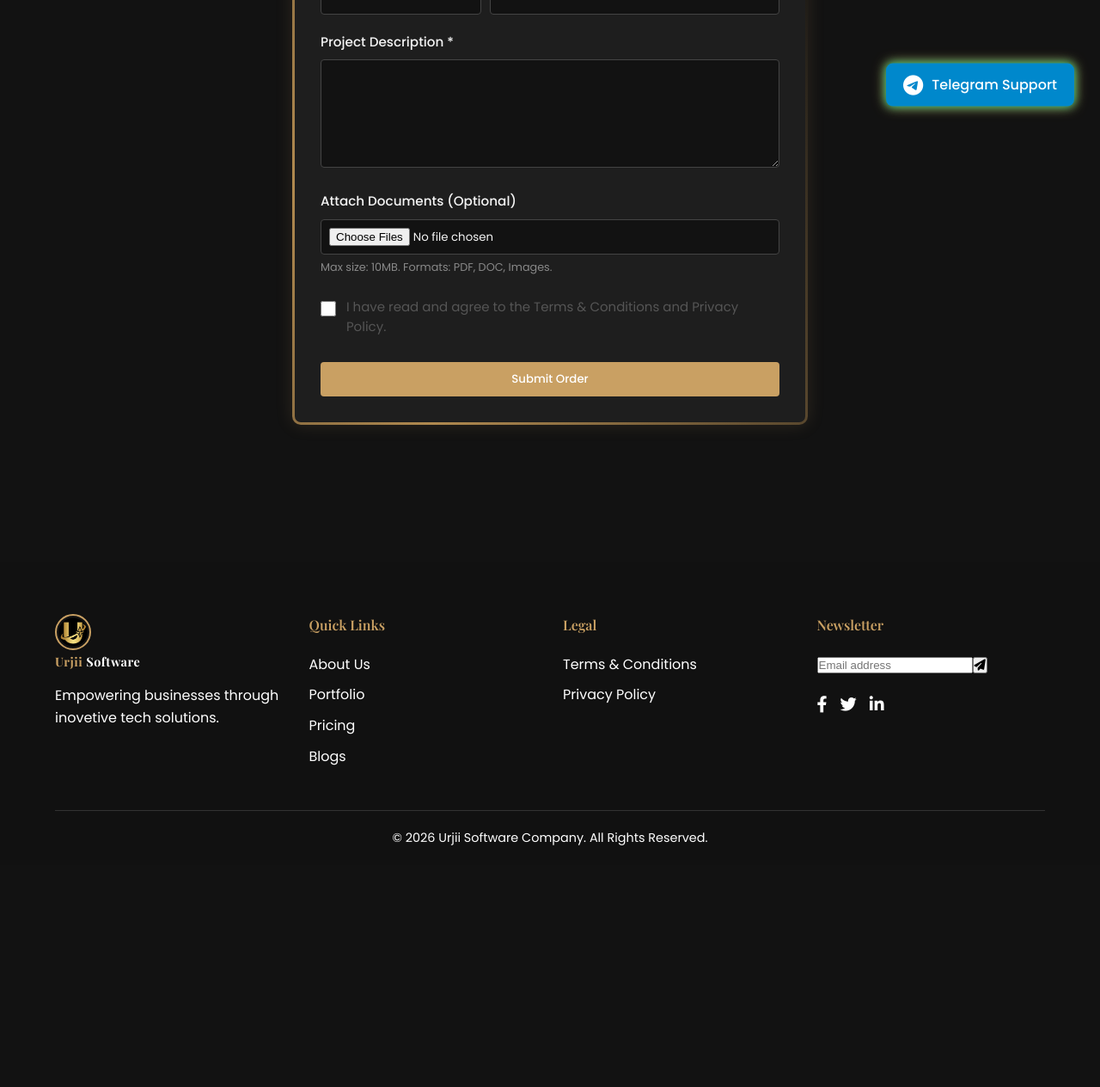
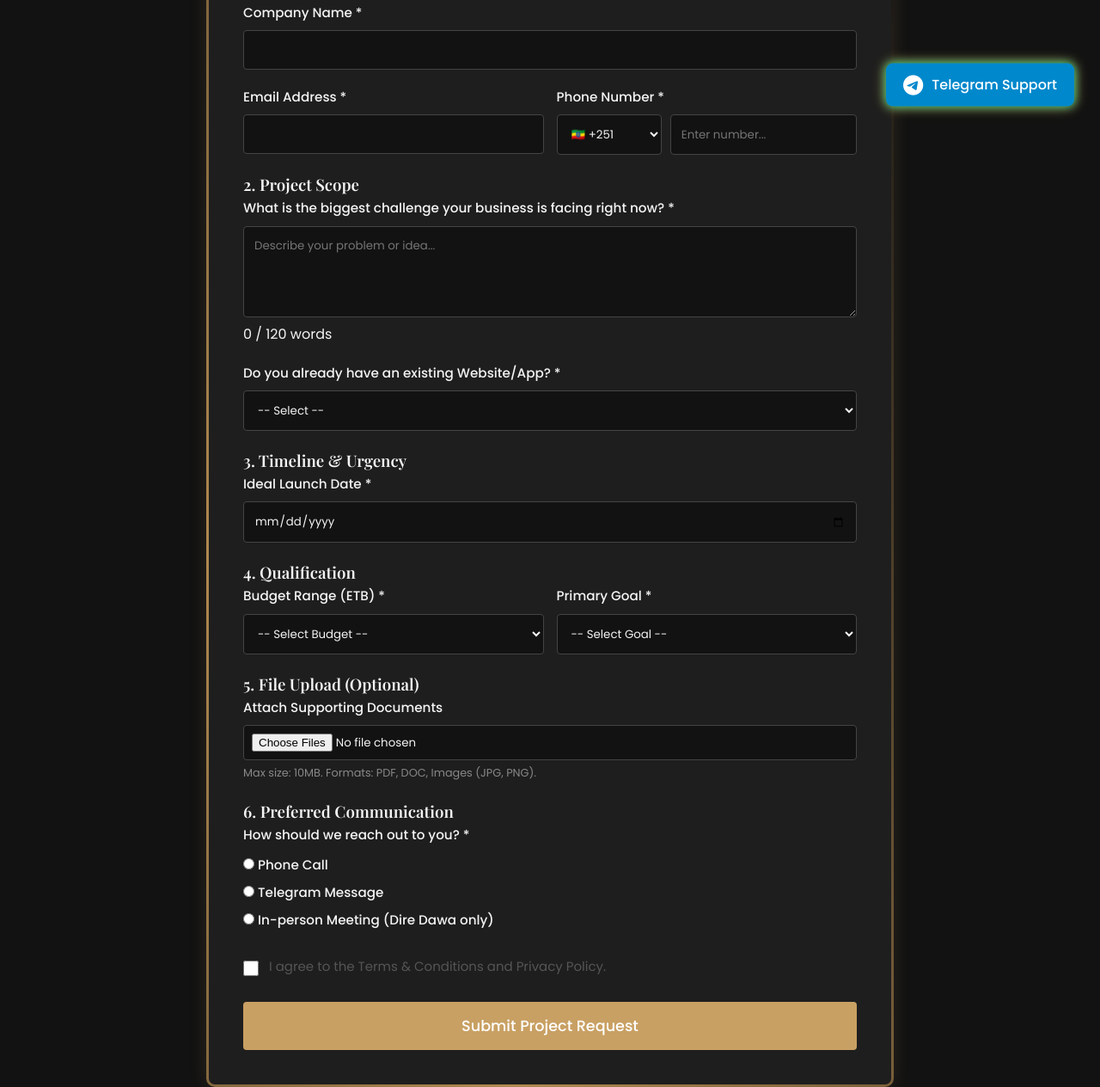
Before and after one commit to URJI4455/Urjii-Software-Company, a website: page order.html in a window 1280 px wide. Shown: the part 643-1907 px from the top of the page at 86% size. Before the commit the page ends 1649 px from the top, so only its background shows below. Drawn offline with nearby package versions, Linux system fonts and the light colour scheme; sample sign-in values are in the browser's storage.

Commit message:
Urjii Ab Frontend

```diff
--- a/order.html
+++ b/order.html
@@ -5,25 +5,22 @@
     <meta name="viewport" content="width=device-width, initial-scale=1.0">
     <title>Order Service | Urjii Software</title>
 
-
     <!-- PWA Manifest & Theme Color -->
     <link rel="manifest" href="manifest.json">
     <meta name="theme-color" content="#121212">
     <link rel="apple-touch-icon" href="logo.png">
 
     <!-- SEO Meta Tags -->
-<meta name="description" content="Urjii Software Company provides top-tier Web Development, App Development, and Enterprise Systems in Ethiopia. Transform your business today.">
-<meta name="keywords" content="Urjii Software, Software Company Ethiopia, Web Development Addis Ababa, App Development, Custom Software">
+    <meta name="description" content="Start your project with Urjii Software Company. Fill out our project inquiry form to get started with web, app, or system development.">
+    <meta name="keywords" content="Urjii Software, Hire Developer Ethiopia, Project Inquiry, Web Development Quote">
     <meta name="author" content="Urjii Software Company">
 
-<!-- Open Graph / Facebook / WhatsApp (Shows preview image when link is shared) -->
+    <!-- Open Graph -->
     <meta property="og:type" content="website">
-<meta property="og:url" content="https://urjiisoftware.pro.et/">
-<meta property="og:title" content="Urjii Software Company | Innovative Tech Solutions">
-<meta property="og:description" content="Top-tier Web, App, and System Development in Ethiopia.">
+    <meta property="og:url" content="https://urjiisoftware.pro.et/order">
+    <meta property="og:title" content="Order a Service | Urjii Software Company">
+    <meta property="og:description" content="Start your digital transformation journey with Urjii Software Company.">
     <meta property="og:image" content="/logo.png">
-
-
 
     <link rel="stylesheet" href="https://cdnjs.cloudflare.com/ajax/libs/font-awesome/6.4.0/css/all.min.css">
     <link href="https://fonts.googleapis.com/css2?family=Playfair+Display:wght@400;500;600;700&family=Poppins:wght@300;400;500;600&display=swap" rel="stylesheet">
@@ -32,25 +29,52 @@
 <body>
     <header>
         <div class="container nav-container">
-            <a href="index.html" class="logo-container">
+            <a href="/" class="logo-container">
                 <img src="logo.png" alt="Urjii Logo" class="logo-img" onerror="this.src='https://via.placeholder.com/150/C9A063/000000?text=U'">
                 <div class="logo-text"><span class="text-gold">Urjii</span><span class="text-black">Software</span></div>
             </a>
-            <ul class="nav-links"><li><a href="/index">Home</a></li><li><a href="/about">About</a></li><li><a href="/services">Services</a></li><li><a href="/contact">Contact</a></li><li><a href="/order" class="btn">Order Now</a></li><li id="authHeaderActions"></li></ul>
+            <ul class="nav-links">
+                <li><a href="/">Home</a></li>
+                <li><a href="/about">About</a></li>
+                <li><a href="/services">Services</a></li>
+                <li><a href="/contact">Contact</a></li>
+                <li><a href="/order" class="btn">Order Now</a></li>
+                <li id="authHeaderActions"></li>
+            </ul>
             <div class="nav-actions"><button class="theme-toggle"><i class="fa-solid fa-moon"></i></button><i class="fa-solid fa-bars hamburger"></i></div>
         </div>
     </header>
 
     <main style="padding-top: 100px; padding-bottom: 80px;">
         <section class="container hidden">
-            <h1 class="section-title">Order A Service</h1>
-            <p style="text-align: center; margin-bottom: 40px;">Fill out the form below to initiate your project with us.</p>
+            <h1 class="section-title">Project Inquiry</h1>
+            <p style="text-align: center; margin-bottom: 40px; max-width: 700px; margin-left: auto; margin-right: auto;">
+                Help us understand your business needs. By answering these questions, we can evaluate your project effectively and save both of us valuable time.
+            </p>
 
-            <div class="form-animated-border" style="max-width: 600px; margin: 0 auto; text-align: left;">
-                <div class="form-inner">
+            <div class="form-animated-border" style="max-width: 800px; margin: 0 auto; text-align: left;">
+                <div class="form-inner" style="padding: 40px;">
                     <form id="orderForm">
-                        <div class="form-group"><label>Select Service *</label><select class="form-control" required><option value="">-- Choose a Service --</option><option value="web">Web Development</option><option value="app">App Development</option><option value="system">System Development</option></select></div>
-                        <div class="form-grid"><div class="form-group"><label>Full Name *</label><input type="text" class="form-control" required></div><div class="form-group"><label>Email Address *</label><input type="email" class="form-control" required></div></div>
+
+                        <!-- SECTION 1: Contact & Context -->
+                        <h3 class="form-section-title">1. Contact & Context</h3>
+                        <div class="form-group">
+                            <label>Select Service *</label>
+                            <select id="serviceType" class="form-control" required>
+                                <option value="">-- Choose a Service --</option>
+                                <option value="Web Development">Web Development</option>
+                                <option value="App Development">App Development</option>
+                                <option value="System Development">System Development</option>
+                                <option value="UI/UX Design">UI/UX Design</option>
+                            </select>
+                        </div>
+                        <div class="form-grid">
+                            <div class="form-group"><label>Full Name *</label><input type="text" id="fullName" class="form-control" required></div>
+                            <div class="form-group"><label>Job Title (Optional)</label><input type="text" id="jobTitle" class="form-control"></div>
+                        </div>
+                        <div class="form-group"><label>Company Name *</label><input type="text" id="companyName" class="form-control" required></div>
+                        <div class="form-grid">
+                            <div class="form-group"><label>Email Address *</label><input type="email" id="email" class="form-control" required></div>
                             <div class="form-group">
                                 <label>Phone Number *</label>
                                 <div class="phone-input-group">
@@ -59,39 +83,94 @@
                                 </div>
                                 <span id="phoneError" class="error-msg"></span>
                             </div>
-                        <div class="form-group"><label>Project Description *</label><textarea class="form-control" rows="5" required></textarea></div>
-                            <!-- NEW File Upload with UX display -->
+                        </div>
+
+                        <!-- SECTION 2: Project Scope -->
+                        <h3 class="form-section-title">2. Project Scope</h3>
                         <div class="form-group">
-                            <label for="projectFiles">Attach Documents (Optional)</label>
+                            <label>What is the biggest challenge your business is facing right now? *</label>
+                            <textarea id="businessProblem" class="form-control" rows="4" placeholder="Describe your problem or idea..." required></textarea>
+                            <div id="wordCountDisplay" class="word-count-hint">0 / 120 words</div>
+                        </div>
+                        <div class="form-group">
+                            <label>Do you already have an existing Website/App? *</label>
+                            <select id="hasWebsite" class="form-control" required>
+                                <option value="">-- Select --</option>
+                                <option value="Yes">Yes</option>
+                                <option value="No">No</option>
+                            </select>
+                        </div>
+
+                        <!-- SECTION 3: Timeline & Urgency -->
+                        <h3 class="form-section-title">3. Timeline & Urgency</h3>
+                        <div class="form-group">
+                            <label>Ideal Launch Date *</label>
+                            <input type="date" id="launchDate" class="form-control" required>
+                        </div>
+
+                        <!-- SECTION 4: Qualification -->
+                        <h3 class="form-section-title">4. Qualification</h3>
+                        <div class="form-grid">
+                            <div class="form-group">
+                                <label>Budget Range (ETB) *</label>
+                                <select id="budgetRange" class="form-control" required>
+                                    <option value="">-- Select Budget --</option>
+                                    <option value="10,000 - 30,000 ETB">10,000 – 30,000 ETB</option>
+                                    <option value="30,000 - 70,000 ETB">30,000 – 70,000 ETB</option>
+                                    <option value="70,000 - 100,000 ETB">70,000 – 100,000 ETB</option>
+                                    <option value="100,000+ ETB">100,000+ ETB</option>
+                                </select>
+                            </div>
+                            <div class="form-group">
+                                <label>Primary Goal *</label>
+                                <select id="primaryGoal" class="form-control" required>
+                                    <option value="">-- Select Goal --</option>
+                                    <option value="Increase Business efficiency">To Increase Business efficiency</option>
+                                    <option value="Increase Sales/Revenue">To Increase Sales/Revenue</option>
+                                    <option value="Brand Awareness">Brand Awareness</option>
+                                    <option value="Other">Other</option>
+                                </select>
+                            </div>
+                        </div>
+
+                        <!-- SECTION 5: File Upload -->
+                        <h3 class="form-section-title">5. File Upload (Optional)</h3>
+                        <div class="form-group">
+                            <label for="projectFiles">Attach Supporting Documents</label>
                             <input type="file" id="projectFiles" class="form-control" style="padding: 9px;" accept=".pdf,.doc,.docx,.png,.jpg,.jpeg" multiple>
-                            <p style="font-size: 0.8rem; color: #888; margin-top: 5px;">Max size: 10MB. Formats: PDF, DOC, Images.</p>
+                            <p style="font-size: 0.8rem; color: #888; margin-top: 5px;">Max size: 10MB. Formats: PDF, DOC, Images (JPG, PNG).</p>
                             <div id="fileListDisplay" class="file-list"></div>
                         </div>
 
-                          <div class="agreement-group">
-                    <input type="checkbox" id="terms_agree" name="terms_agree" required>
-                    <label for="terms_agree">
-                        I have read and agree to the
-                        <a href="terms.html" target="_blank" class="legal-link">Terms & Conditions</a>
-                        and
-                        <a href="privacy.html" target="_blank" class="legal-link">Privacy Policy</a>.
-                    </label>
+                        <!-- SECTION 6: Preferred Communication -->
+                        <h3 class="form-section-title">6. Preferred Communication</h3>
+                        <div class="form-group">
+                            <label style="margin-bottom: 10px;">How should we reach out to you? *</label>
+                            <div class="radio-group">
+                                <label class="radio-label"><input type="radio" name="preferredComm" value="Phone Call" required> Phone Call</label>
+                                <label class="radio-label"><input type="radio" name="preferredComm" value="Telegram Message"> Telegram Message</label>
+                                <label class="radio-label"><input type="radio" name="preferredComm" value="In-person Meeting (Dire Dawa only)"> In-person Meeting (Dire Dawa only)</label>
                             </div>
-                        <button type="submit" id="orderSubmitBtn" class="btn" style="width: 100%;">Submit Order</button>
+                        </div>
+
+                        <div class="agreement-group" style="margin-top: 30px;">
+                            <input type="checkbox" id="terms_agree" required>
+                            <label for="terms_agree">I agree to the <a href="/terms" target="_blank" class="legal-link">Terms & Conditions</a> and <a href="/privacy" target="_blank" class="legal-link">Privacy Policy</a>.</label>
+                        </div>
+
+                        <button type="submit" id="orderSubmitBtn" class="btn" style="width: 100%; font-size: 1.1rem; padding: 15px;">Submit Project Request</button>
                     </form>
                 </div>
             </div>
         </section>
     </main>
 
-    <!-- Footer -->
-
     <footer>
         <div class="container">
             <div class="footer-grid">
-              <div><a href="index.html" class="logo-container" style="align-items:flex-start; margin-bottom:15px;"><img src="logo.png" class="logo-img" alt="Logo"><div class="logo-text"><span class="text-gold">Urjii</span><span class="text-black" style="color:#fff;">Software</span></div></a><p>Empowering businesses through inovetive tech solutions.</p></div>
+              <div><a href="/" class="logo-container" style="align-items:flex-start; margin-bottom:15px;"><img src="logo.png" class="logo-img" alt="Logo"><div class="logo-text"><span class="text-gold">Urjii</span><span class="text-black" style="color:#fff;">Software</span></div></a><p>Empowering businesses through innovative tech solutions.</p></div>
                 <div><h4>Quick Links</h4><ul class="footer-links"><li><a href="/about">About Us</a></li><li><a href="/portfolio">Portfolio</a></li><li><a href="/pricing">Pricing</a></li><li><a href="/blog">Blogs</a></li></ul></div>
-                <div><h4>Legal</h4><ul class="footer-links"><li><a href="terms.html">Terms & Conditions</a></li><li><a href="privacy.html">Privacy Policy</a></li></ul></div>
+                <div><h4>Legal</h4><ul class="footer-links"><li><a href="/terms">Terms & Conditions</a></li><li><a href="/privacy">Privacy Policy</a></li></ul></div>
                 <div>
                     <h4>Newsletter</h4>
                     <form class="newsletter-form"><input type="email" class="newsletter-input" placeholder="Email address" required><button type="submit" class="newsletter-btn"><i class="fa-solid fa-paper-plane"></i></button></form>
```
Lines whose indentation alone changed are shown as unchanged.
